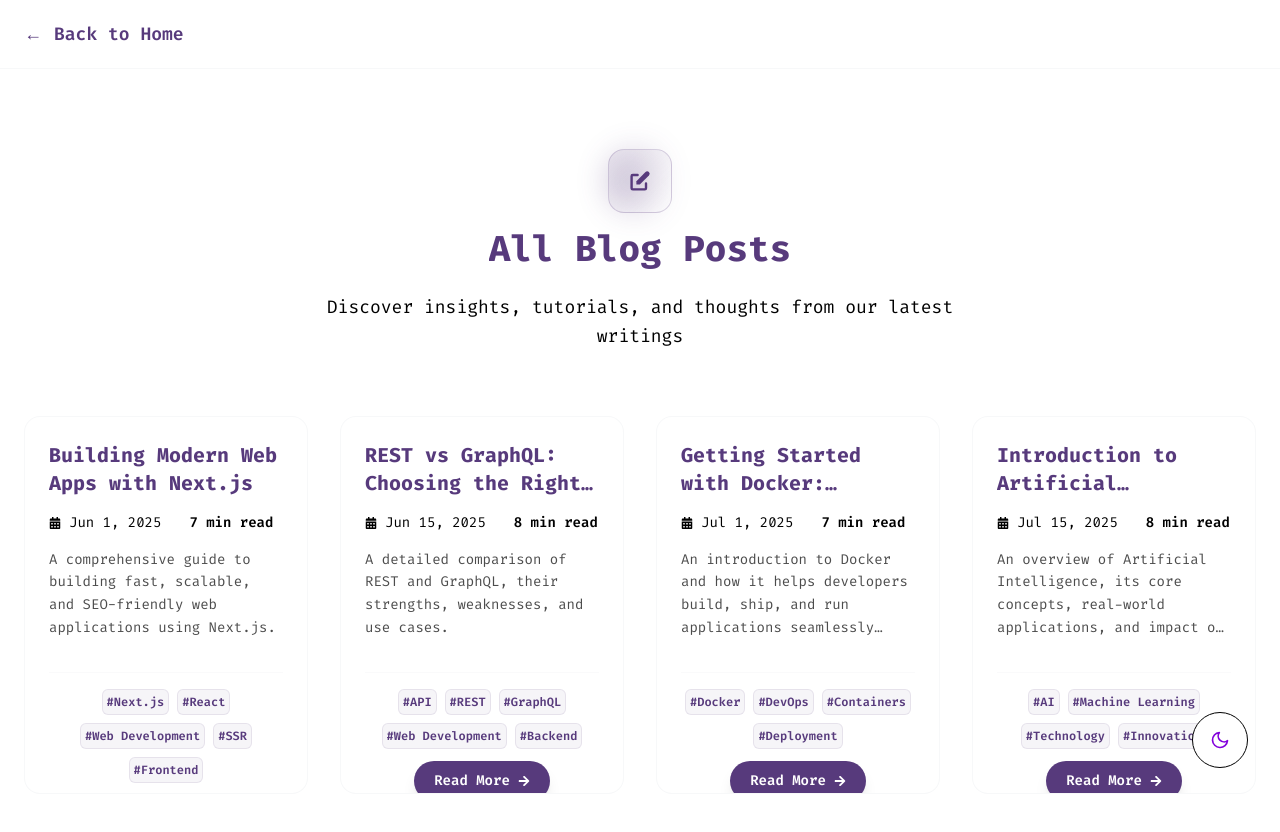
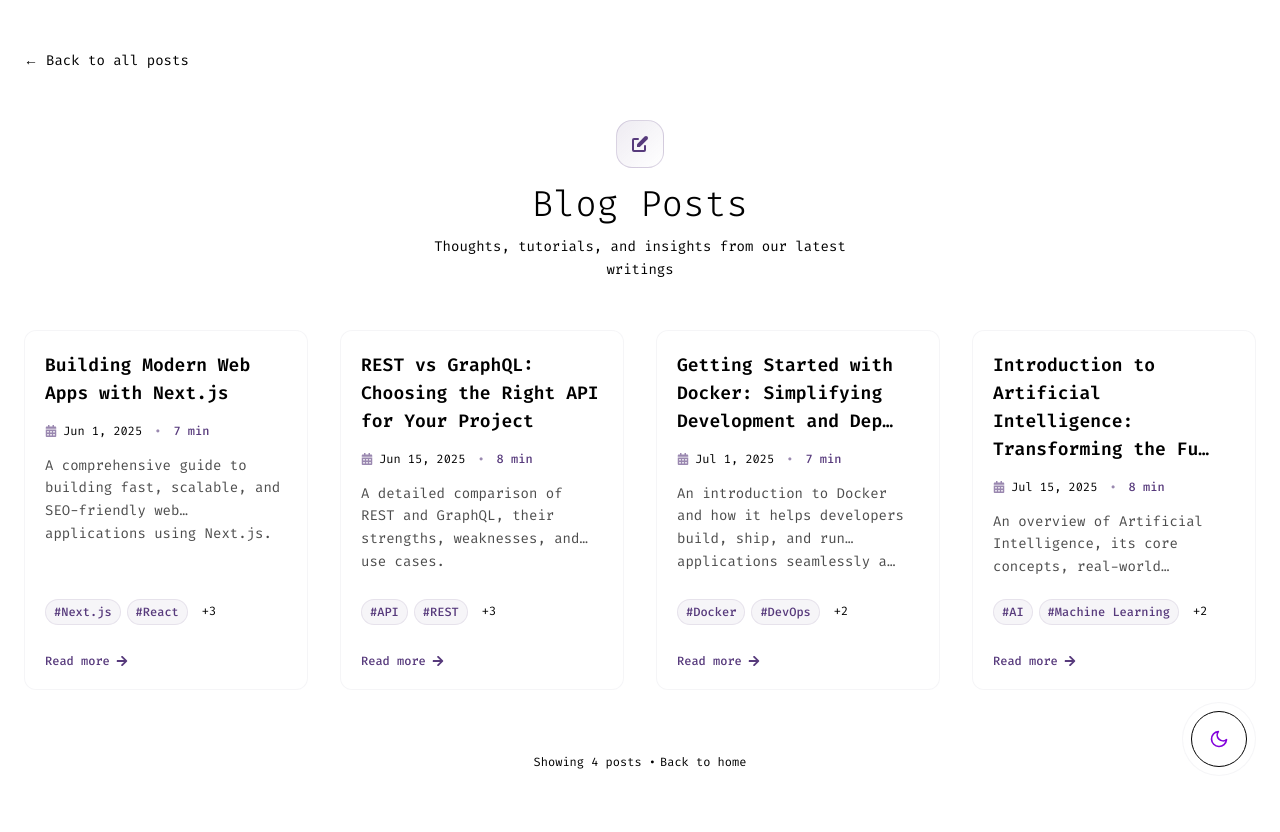
Before and after one commit to jokerhgs/web-portfolio, a Next.js app: page /blogs in a window 1280 px wide. Shown: the top 832 px of the page. Built offline with nearby package versions, Linux system fonts and the light colour scheme.

Commit message:
feat: add general UI/UX enhancements

```diff
--- a/src/app/_components/sections/about-section.tsx
+++ b/src/app/_components/sections/about-section.tsx
@@ -36,8 +36,8 @@ export const AboutSection = () => {
               *Image enhanced by AI
             </span>
           </div>
-          <div className="w-full lg:w-2/3 flex flex-col items-center lg:items-start justify-center">
-            <p className="text-base sm:text-lg md:text-xl text-secondary-foreground leading-relaxed text-center lg:text-left w-full">
+          <div className="w-full lg:w-2/3 flex flex-col items-center lg:items-start justify-center px-4">
+            <p className="text-base sm:text-lg md:text-xl text-secondary-foreground leading-relaxed lg:text-left text-justify">
               Hello! I'm <span className="text-primary">Kier Hagos</span>, a
               passionate software developer and tech enthusiast. I love building
               innovative solutions that make a difference and enjoy exploring
@@ -47,7 +47,7 @@ export const AboutSection = () => {
               about the latest trends in tech or collaborating on exciting
               projects.
             </p>
-            <p className="text-base sm:text-lg md:text-xl text-secondary-foreground leading-relaxed text-center lg:text-left w-full mt-4">
+            <p className="text-base  sm:text-lg md:text-xl text-secondary-foreground leading-relaxed lg:text-left text-justify mt-4">
               I specialize in full-stack web and mobile development, with a
               focus on modern frameworks and integrating AI to improve user
               experiences. I'm committed to continuous learning and delivering
--- a/src/app/_components/sections/blogs-section.tsx
+++ b/src/app/_components/sections/blogs-section.tsx
@@ -14,7 +14,7 @@ const BlogCard = ({ blog, idx }: BlogCardProps) => (
     whileInView={{ opacity: 1, y: 0 }}
     transition={{ duration: 0.5, delay: idx * 0.15 }}
     viewport={{ once: true }}
-    className="bg-card rounded-xl shadow-md p-6 flex flex-col items-start hover:shadow-lg transition-shadow hover:bg-accent border border-border h-64"
+    className="bg-card rounded-xl shadow-md p-6 flex flex-col items-start hover:shadow-lg transition-shadow hover:bg-accent border border-border"
   >
     <div className="flex items-center gap-2 mb-2">
       <span className="text-xs text-muted-foreground">
--- a/src/app/_components/sections/contact-section.tsx
+++ b/src/app/_components/sections/contact-section.tsx
@@ -62,7 +62,7 @@ export const ContactSection = () => {
 
           {/* Contact Grid */}
           <div className="w-full flex justify-center">
-            <div className="grid grid-cols-1 sm:grid-cols-2 md:grid-cols-3 lg:grid-cols-5 gap-4 sm:gap-6 border-t md:border-t-0 md:border-l border-border pt-6 md:pt-0 md:pl-6 lg:pl-8 w-full max-w-5xl">
+            <div className="grid grid-cols-2 md:grid-cols-3 lg:grid-cols-5 gap-4 sm:gap-6 border-t md:border-t-0 md:border-l border-border pt-6 md:pt-0 md:pl-6 lg:pl-8 w-full max-w-5xl">
               {contactList.map(({ name, handle, link, icon: Icon }, index) => (
                 <Link
                   key={index}
--- a/src/app/_components/sections/technologies-section.tsx
+++ b/src/app/_components/sections/technologies-section.tsx
@@ -58,8 +58,6 @@ import { useRef, useEffect } from "react";
 
 // GenericIcon for technologies without a specific icon
 const GenericIcon = FaRegCircle;
-
-
 
 const summary = ``;
 
@@ -206,7 +204,7 @@ export const TechnologiesSection = () => {
           Technologies
         </h2>
         <div className="h-px w-24 bg-gradient-to-r from-transparent via-primary to-transparent mx-auto mt-4" />
-        <p className="text-base sm:text-lg md:text-xl text-secondary-foreground leading-relaxed mt-8">
+        <p className="text-base max-w-7xl sm:text-lg md:text-xl text-secondary-foreground text-center leading-relaxed mt-8 px-4">
           Explore the technologies and tools I use to build robust, scalable,
           and modern solutions.
         </p>
--- a/src/app/blogs/[blogId]/page.tsx
+++ b/src/app/blogs/[blogId]/page.tsx
@@ -2,6 +2,9 @@ import { notFound } from "next/navigation";
 import { Metadata } from "next";
 import { fetchBlogPost } from "./_actions";
 import { ThemeSwitch } from "../../_components/theme-switch";
+import Link from "next/link";
+import { FaCalendarAlt, FaClock, FaArrowLeft } from "react-icons/fa";
+import { HiPencilAlt } from "react-icons/hi";
 import "./_styles/index.css";
 
 export async function generateMetadata({
@@ -13,8 +16,14 @@ export async function generateMetadata({
   const post = await fetchBlogPost(blogId);
   if (!post) return {};
   return {
-    title: post.title,
+    title: `${post.title} - Blog`,
     description: post.description,
+    openGraph: {
+      title: post.title,
+      description: post.description,
+      type: "article",
+      publishedTime: post.date,
+    },
   };
 }
 
@@ -31,31 +40,109 @@ export default async function BlogPostPage({
   }
 
   return (
-    <>
-      <main className="mx-auto pb-12 px-4 w-full bg-background min-h-screen flex flex-col items-center pt-20">
-        <div className="max-w-5xl flex flex-col items-center">
-          <a
+    <div className="min-h-screen bg-gradient-to-br from-background via-background to-background/95">
+      <main className="max-w-4xl mx-auto px-4 sm:px-6 py-8">
+        {/* Back Navigation */}
+        <div className="mb-8">
+          <Link
             href="/blogs"
-            className="inline-block mb-6 text-primary hover:text-accent transition-colors text-sm font-medium self-start"
-            aria-label="Back to all blog posts"
+            className="inline-flex items-center gap-2 text-sm text-muted-foreground hover:text-primary transition-colors duration-300 group"
           >
-            &larr; Back to all posts
-          </a>
-          <article className="w-full flex flex-col items-center text-center">
-            <h1 className="text-3xl font-bold mb-2">{post.title}</h1>
-            <p className="text-sm text-gray-500 mb-6">
-              {new Date(post.date).toLocaleDateString()}
-            </p>
+            <FaArrowLeft className="w-3 h-3 group-hover:-translate-x-1 transition-transform duration-200" />
+            Back to all posts
+          </Link>
+        </div>
+
+        {/* Article Header */}
+        <article className="w-full">
+          {/* Creative Header Section */}
+          <header className="text-center mb-12 relative">
+            {/* Decorative Element */}
+            <div className="inline-flex items-center justify-center w-16 h-16 rounded-2xl bg-gradient-to-br from-primary/10 to-accent/10 border border-primary/20 mb-6">
+              <HiPencilAlt className="w-6 h-6 text-primary" />
+            </div>
+
+            {/* Title */}
+            <h1 className="text-3xl sm:text-4xl lg:text-5xl font-light text-foreground mb-6 leading-tight">
+              {post.title}
+            </h1>
+
+            {/* Meta Information */}
+            <div className="flex flex-col sm:flex-row items-center justify-center gap-4 text-sm text-muted-foreground mb-8">
+              <div className="flex items-center gap-2">
+                <FaCalendarAlt className="w-4 h-4 text-primary/60" />
+                <time dateTime={post.date}>
+                  {new Date(post.date).toLocaleDateString("en-US", {
+                    year: "numeric",
+                    month: "long",
+                    day: "numeric",
+                  })}
+                </time>
+              </div>
+
+              <div className="hidden sm:block w-1 h-1 rounded-full bg-muted-foreground/30" />
+
+              <div className="flex items-center gap-2">
+                <FaClock className="w-4 h-4 text-primary/60" />
+                <span>{post.readTime || "5"} min read</span>
+              </div>
+            </div>
+
+            {/* Description */}
+            {post.description && (
+              <p className="text-lg text-muted-foreground leading-relaxed max-w-2xl mx-auto mb-8">
+                {post.description}
+              </p>
+            )}
+
+            {/* Tags */}
+            {post.tags && post.tags.length > 0 && (
+              <div className="flex flex-wrap gap-2 justify-center">
+                {post.tags.map((tag) => (
+                  <span
+                    key={tag}
+                    className="px-3 py-1 text-xs font-medium bg-primary/5 text-primary rounded-full border border-primary/10"
+                  >
+                    #{tag}
+                  </span>
+                ))}
+              </div>
+            )}
+          </header>
+
+          {/* Article Content */}
+          <div className="prose prose-lg max-w-none">
             <div
-              className="rich-text text-left w-full"
+              className="rich-text text-foreground/90 leading-relaxed"
               dangerouslySetInnerHTML={{ __html: post.content }}
             />
-          </article>
+          </div>
+
+          {/* Article Footer */}
+          <footer className="mt-16 pt-8 border-t border-border/40">
+            <div className="flex flex-col sm:flex-row items-center justify-between gap-4">
+              <Link
+                href="/blogs"
+                className="inline-flex items-center gap-2 text-sm text-muted-foreground hover:text-primary transition-colors duration-300 group"
+              >
+                <FaArrowLeft className="w-3 h-3 group-hover:-translate-x-1 transition-transform duration-200" />
+                Back to all posts
+              </Link>
+
+              <div className="text-xs text-muted-foreground">
+                Published on {new Date(post.date).toLocaleDateString()}
+              </div>
+            </div>
+          </footer>
+        </article>
+      </main>
+
+      {/* Theme Switch */}
+      <div className="fixed bottom-6 right-6 z-50">
+        <div className="bg-background/80 backdrop-blur-sm rounded-full p-2 border border-border/40">
+          <ThemeSwitch />
         </div>
-      </main>
-      <div className="fixed bottom-8 right-8 z-50">
-        <ThemeSwitch />
       </div>
-    </>
+    </div>
   );
 }
--- a/src/app/blogs/mock/index.ts
+++ b/src/app/blogs/mock/index.ts
@@ -7,7 +7,7 @@ export const blogPosts: BlogPost[] = [
     date: "2025-06-01",
     description:
       "A comprehensive guide to building fast, scalable, and SEO-friendly web applications using Next.js.",
-    tags: ["Next.js", "React", "Web Development", "SSR", "Frontend"],
+    tags: ["Next.js", "React", "Frontend", "Web Development", "SSR"],
     readTime: 7,
     content: `
             <p>Next.js is a production-ready React framework that enables developers to build modern, high-performance web applications with minimal configuration. Its opinionated structure and built-in optimizations make it an ideal choice for startups, enterprises, and developers seeking speed, scalability, and SEO advantages.</p>
--- a/src/app/blogs/page.tsx
+++ b/src/app/blogs/page.tsx
@@ -2,129 +2,152 @@ import { blogPosts } from "./mock";
 import { FaCalendarAlt, FaArrowRight } from "react-icons/fa";
 import { HiPencilAlt } from "react-icons/hi";
 import { ThemeSwitch } from "../_components/theme-switch";
+import Link from "next/link";
 
-// Improved BlogCard component with modern design
+// Simplified truncate function
+function truncateText(html: string, maxLength: number) {
+  const text = html.replace(/<[^>]+>/g, "");
+  return text.length > maxLength
+    ? text.slice(0, maxLength).trimEnd() + "…"
+    : text;
+}
+
+// Minimalistic BlogCard with consistent sizing
 function BlogCard({ post }: { post: (typeof blogPosts)[number] }) {
+  const truncatedTitle =
+    post.title.length > 60
+      ? post.title.slice(0, 60).trimEnd() + "…"
+      : post.title;
+  const truncatedDescription = truncateText(post.description, 100);
+
   return (
     <article className="group">
-      <div className="relative overflow-hidden transition-all duration-500 rounded-2xl border border-border/30 bg-background p-6 hover:shadow-2xl hover:border-primary/30 hover:scale-[1.02] backdrop-blur-sm flex flex-col aspect-[3/4] min-h-[320px]">
-        {/* Gradient overlay effect */}
-        <div className="absolute inset-0 bg-gradient-to-br from-transparent via-transparent to-primary/5 opacity-0 group-hover:opacity-100 transition-opacity duration-300" />
+      <div className="relative overflow-hidden rounded-xl border border-border/40 bg-background/50 p-5 transition-all duration-400 hover:shadow-lg hover:border-primary/40 hover:scale-[1.02] backdrop-blur-sm h-full flex flex-col">
+        {/* Subtle hover gradient */}
+        <div className="absolute inset-0 bg-gradient-to-br from-transparent to-primary/3 opacity-0 group-hover:opacity-100 transition-opacity duration-500" />
 
-        <div className="relative flex flex-col gap-4 flex-1 z-10">
-          <div>
-            <a
+        <div className="relative flex flex-col h-full gap-4 z-10">
+          {/* Title with consistent truncation */}
+          <Link
             href={`/blogs/${post.id}`}
-              className="text-xl font-bold text-primary group-hover:text-accent transition-colors duration-300 line-clamp-2 hover:underline decoration-2 underline-offset-4"
+            className="text-lg font-semibold text-foreground group-hover:text-primary transition-colors duration-300 line-clamp-2 min-h-[3rem] flex items-start"
           >
-              {post.title}
-            </a>
+            {truncatedTitle}
+          </Link>
 
-            <div className="flex items-center gap-3 mt-4 text-sm text-muted-foreground">
-              <div className="flex items-center gap-2">
-                <FaCalendarAlt className="w-3 h-3 text-accent/80" />
+          {/* Minimal metadata */}
+          <div className="flex items-center gap-3 text-xs text-muted-foreground">
+            <div className="flex items-center gap-1.5">
+              <FaCalendarAlt className="w-3 h-3 text-primary/60" />
               <span>
-                  {new Date(post.date).toLocaleDateString(undefined, {
+                {new Date(post.date).toLocaleDateString("en-US", {
                   year: "numeric",
                   month: "short",
                   day: "numeric",
                 })}
               </span>
             </div>
-              <div className="w-1 h-1 rounded-full bg-muted-foreground/30" />
-              <span className="text-accent font-semibold">
-                {post.readTime} min read
+            <span className="text-primary/60 font-medium">•</span>
+            <span className="text-primary font-medium">
+              {post.readTime} min
             </span>
           </div>
-          </div>
 
-          <div
-            className="rich-text text-foreground/70 mb-4 line-clamp-4 text-sm leading-relaxed"
-            dangerouslySetInnerHTML={{ __html: post.description }}
-          />
+          {/* Description with consistent line clamp */}
+          <p className="text-sm text-foreground/70 leading-relaxed line-clamp-3 flex-1 min-h-[4.5rem]">
+            {truncatedDescription}
+          </p>
 
-          <div className="flex flex-col gap-3 justify-between items-center pt-4 border-t border-border/20 mt-auto">
-            <div className="flex flex-wrap gap-2 justify-center">
-              {post.tags?.map((tag) => (
+          {/* Creative tags with hover scale */}
+          <div className="flex flex-wrap gap-1.5 mb-3">
+            {post.tags?.slice(0, 2).map((tag) => (
               <span
                 key={tag}
-                  className="p-1 text-xs font-semibold bg-primary/5 text-primary rounded-md border border-primary/10 hover:bg-primary/10 transition-colors duration-200"
+                className="px-2 py-1 text-xs font-medium bg-primary/5 text-primary rounded-full border border-primary/10 hover:scale-105 transition-transform duration-200"
               >
                 #{tag}
               </span>
             ))}
+            {post.tags && post.tags.length > 2 && (
+              <span className="px-2 py-1 text-xs text-muted-foreground">
+                +{post.tags.length - 2}
+              </span>
+            )}
           </div>
 
-            <a
+          {/* Minimal read more button */}
+          <Link
             href={`/blogs/${post.id}`}
-              className="inline-flex items-center gap-2 px-5 py-2.5 rounded-full bg-primary text-white font-semibold hover:bg-primary/90 transition-all duration-300 group-hover:translate-x-1 text-sm shadow-lg hover:shadow-xl hover:scale-105"
-              aria-label={`Read more about ${post.title}`}
+            className="inline-flex items-center gap-1.5 text-xs font-medium text-primary hover:text-accent transition-colors duration-300 group/btn mt-auto"
           >
-              Read More
-              <FaArrowRight className="w-3 h-3 group-hover:translate-x-1 transition-transform duration-300" />
-            </a>
-          </div>
+            Read more
+            <FaArrowRight className="w-3 h-3 group-hover/btn:translate-x-1 transition-transform duration-300" />
+          </Link>
         </div>
       </div>
     </article>
   );
 }
 
-function BlogNavBar() {
+export default function BlogsPage() {
   return (
-    <nav className="w-full bg-background/90 border-b border-border/30 sticky top-0 z-30 backdrop-blur-xl">
-      <div className="max-w-7xl mx-auto flex items-center justify-between px-6 py-5">
-        <a
-          href="/"
-          className="inline-flex items-center gap-3 text-primary hover:text-accent transition-all duration-300 text-lg font-semibold hover:gap-4 group"
-          aria-label="Back to home"
+    <div className="min-h-screen bg-gradient-to-br from-background via-background to-background/95">
+      <main className="max-w-7xl mx-auto px-4 sm:px-6 py-8 sm:py-12">
+        {/* Back link at top left */}
+        <div className="mb-8 sm:mb-12">
+          <Link
+            href="/blogs"
+            className="inline-flex items-center gap-2 text-sm text-muted-foreground hover:text-primary transition-colors duration-300 group"
           >
-          <span className="group-hover:-translate-x-1 transition-transform">
+            <span className="group-hover:-translate-x-1 transition-transform duration-200">
               ←
             </span>
-          Back to Home
-        </a>
+            Back to all posts
+          </Link>
         </div>
-    </nav>
-  );
-}
 
-export default function BlogsPage() {
-  return (
-    <>
-      <BlogNavBar />
-      <main
-        className="mx-auto py-20 px-6 min-h-screen bg-gradient-to-b from-background to-background/80"
-        id="all-posts"
-      >
-        <div className="text-center mb-16">
-          <div className="flex flex-col items-center justify-center mb-6 gap-4">
-            <div className="relative">
-              <div className="absolute inset-0 bg-gradient-to-r from-primary to-accent rounded-full blur-lg opacity-20 animate-pulse" />
-              <div className="relative inline-flex items-center justify-center w-16 h-16 bg-gradient-to-br from-primary/10 to-accent/10 rounded-2xl border border-primary/20">
-                <HiPencilAlt className="w-6 h-6 text-primary" />
+        {/* Minimal header with creative layout */}
+        <div className="text-center mb-12">
+          <div className="inline-flex items-center justify-center w-12 h-12 rounded-2xl bg-gradient-to-br from-primary/10 to-accent/10 border border-primary/20 mb-4">
+            <HiPencilAlt className="w-5 h-5 text-primary" />
           </div>
-            </div>
-            <h1 className="text-4xl font-bold bg-gradient-to-r from-primary via-accent to-primary bg-clip-text text-transparent bg-300% animate-gradient">
-              All Blog Posts
+
+          <h1 className="text-3xl sm:text-4xl font-light text-foreground mb-3">
+            Blog Posts
           </h1>
-          </div>
-          <p className="text-lg text-muted-foreground max-w-2xl mx-auto leading-relaxed">
-            Discover insights, tutorials, and thoughts from our latest writings
+
+          <p className="text-muted-foreground max-w-md mx-auto text-sm leading-relaxed">
+            Thoughts, tutorials, and insights from our latest writings
           </p>
         </div>
 
-        <div className="max-w-7xl mx-auto">
-          <div className="grid gap-8 grid-cols-1 sm:grid-cols-2 lg:grid-cols-3 xl:grid-cols-4">
+        {/* Creative grid layout with consistent card sizes */}
+        <div className="grid gap-6 sm:gap-8 grid-cols-1 sm:grid-cols-2 lg:grid-cols-3 xl:grid-cols-4">
           {blogPosts.map((post) => (
             <BlogCard key={post.id} post={post} />
           ))}
         </div>
+
+        {/* Minimal footer note */}
+        <div className="text-center mt-16">
+          <p className="text-xs text-muted-foreground">
+            Showing {blogPosts.length} posts •
+            <Link
+              href="/"
+              className="hover:text-primary transition-colors ml-1"
+            >
+              Back to home
+            </Link>
+          </p>
         </div>
       </main>
-      <div className="fixed bottom-8 right-8 z-50">
+
+      {/* Subtle theme switch */}
+      <div className="fixed bottom-6 right-6 z-50">
+        <div className="bg-background/80 backdrop-blur-sm rounded-full p-2 border border-border/40">
           <ThemeSwitch />
         </div>
-    </>
+      </div>
+    </div>
   );
 }
```
Also changed, not shown: src/app/_components/nav-bar.tsx (+4 -4 lines). Lines whose indentation alone changed are shown as unchanged.
